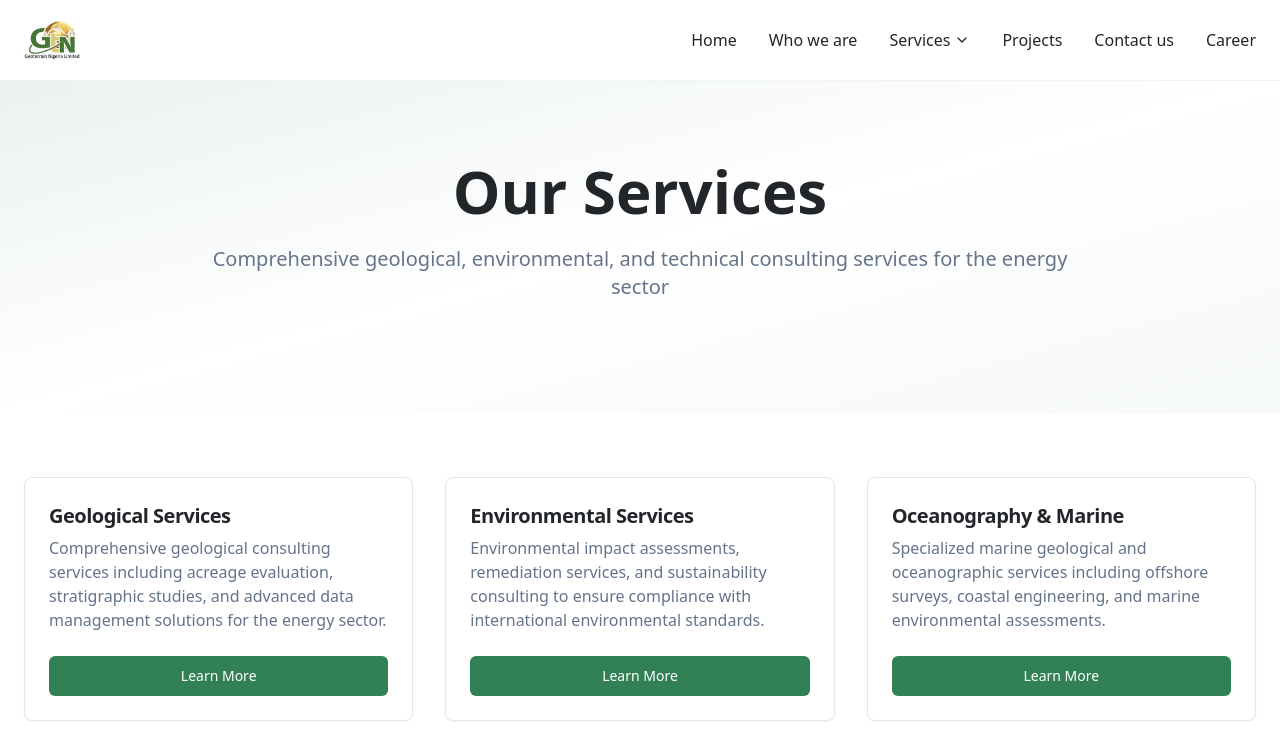
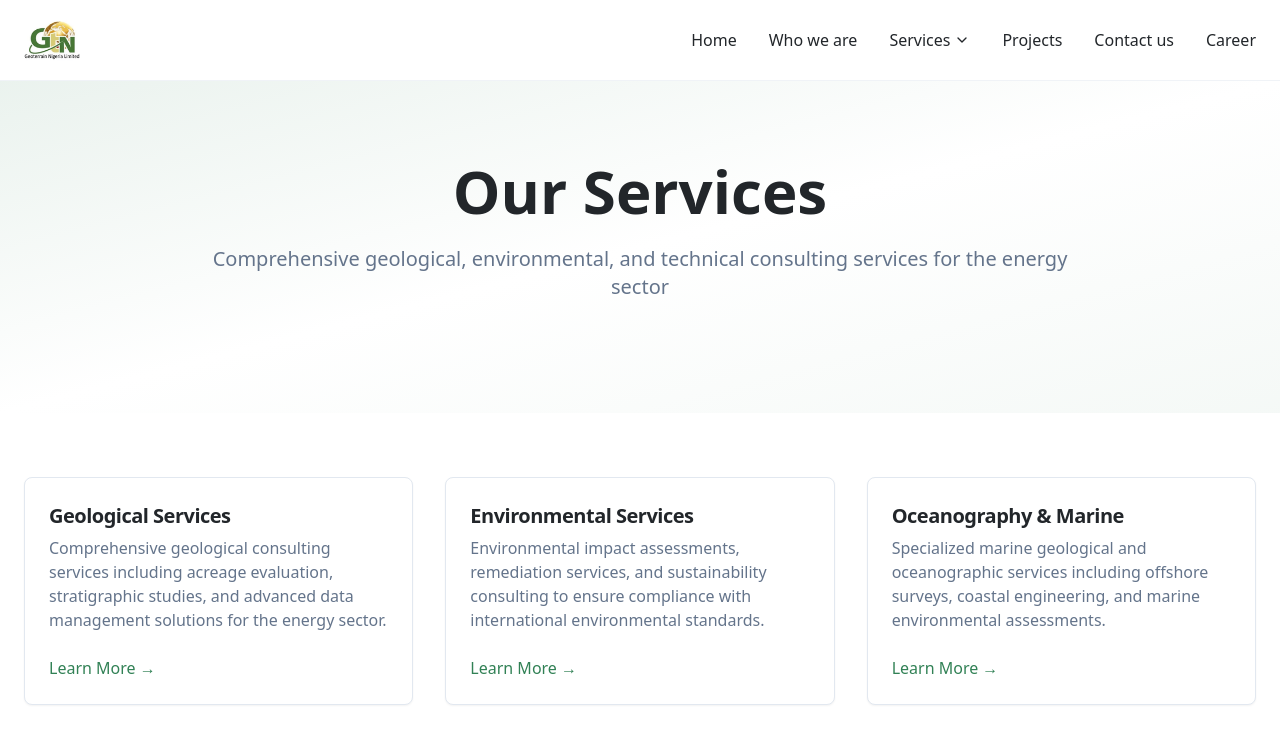
Before and after one commit to iszyeffiong/king5434-10, a React (Vite) app: page /services in a window 1280 px wide. Shown: the top 735 px of the page. Built offline with nearby package versions, Linux system fonts and the light colour scheme.

Commit message:
Make service cards clickable
Make the whole service card clickable instead of just the button.

```diff
--- a/src/pages/Services.tsx
+++ b/src/pages/Services.tsx
@@ -162,28 +162,31 @@ const Services = () => {
         <div className="container mx-auto px-4 lg:px-6">
           <div className="grid md:grid-cols-2 lg:grid-cols-3 gap-8">
             {services.map((service) => (
-              <Card key={service.id} className="hover:shadow-lg transition-shadow cursor-pointer">
+              <Link
+                key={service.id}
+                to={`/services/${service.id === 'geological' ? 'geological-services' :
+                               service.id === 'environmental' ? 'environmental-services' :
+                               service.id === 'oceanography' ? 'oceanography-marine' :
+                               service.id === 'geochemical' ? 'geochemical-services' :
+                               'new-ventures-asset-mgt'}`}
+                className="group"
+              >
+                <Card className="hover:shadow-lg transition-all duration-300 cursor-pointer h-full group-hover:border-primary/20">
                   <CardHeader>
-                  <CardTitle className="text-xl">{service.title}</CardTitle>
+                    <CardTitle className="text-xl group-hover:text-primary transition-colors">
+                      {service.title}
+                    </CardTitle>
                     <CardDescription className="text-base">
                       {service.shortDescription}
                     </CardDescription>
                   </CardHeader>
                   <CardContent>
-                  <Button
-                    asChild
-                    className="w-full"
-                  >
-                    <Link to={`/services/${service.id === 'geological' ? 'geological-services' :
-                                     service.id === 'environmental' ? 'environmental-services' :
-                                     service.id === 'oceanography' ? 'oceanography-marine' :
-                                     service.id === 'geochemical' ? 'geochemical-services' :
-                                     'new-ventures-asset-mgt'}`}>
-                      Learn More
-                    </Link>
-                  </Button>
+                    <div className="text-primary font-medium group-hover:underline">
+                      Learn More →
+                    </div>
                   </CardContent>
                 </Card>
+              </Link>
             ))}
           </div>
         </div>
```
Lines whose indentation alone changed are shown as unchanged.
